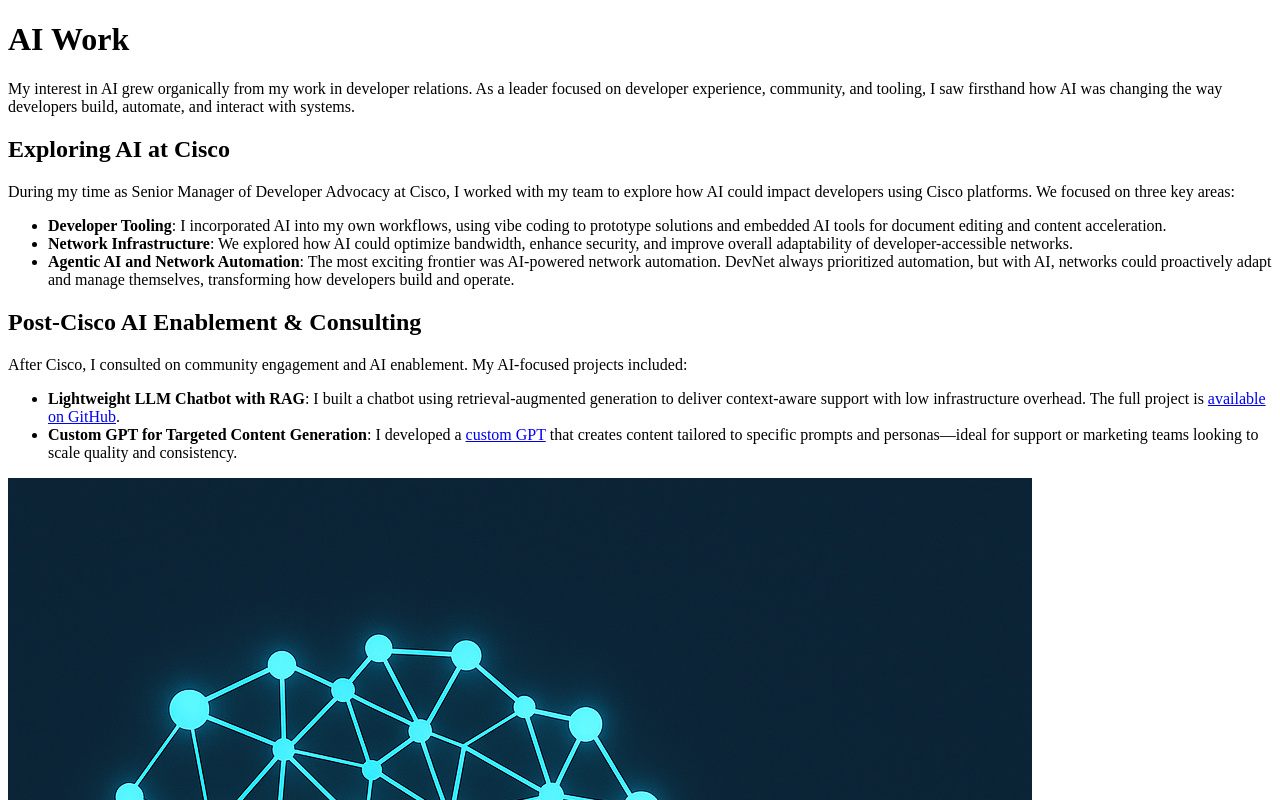
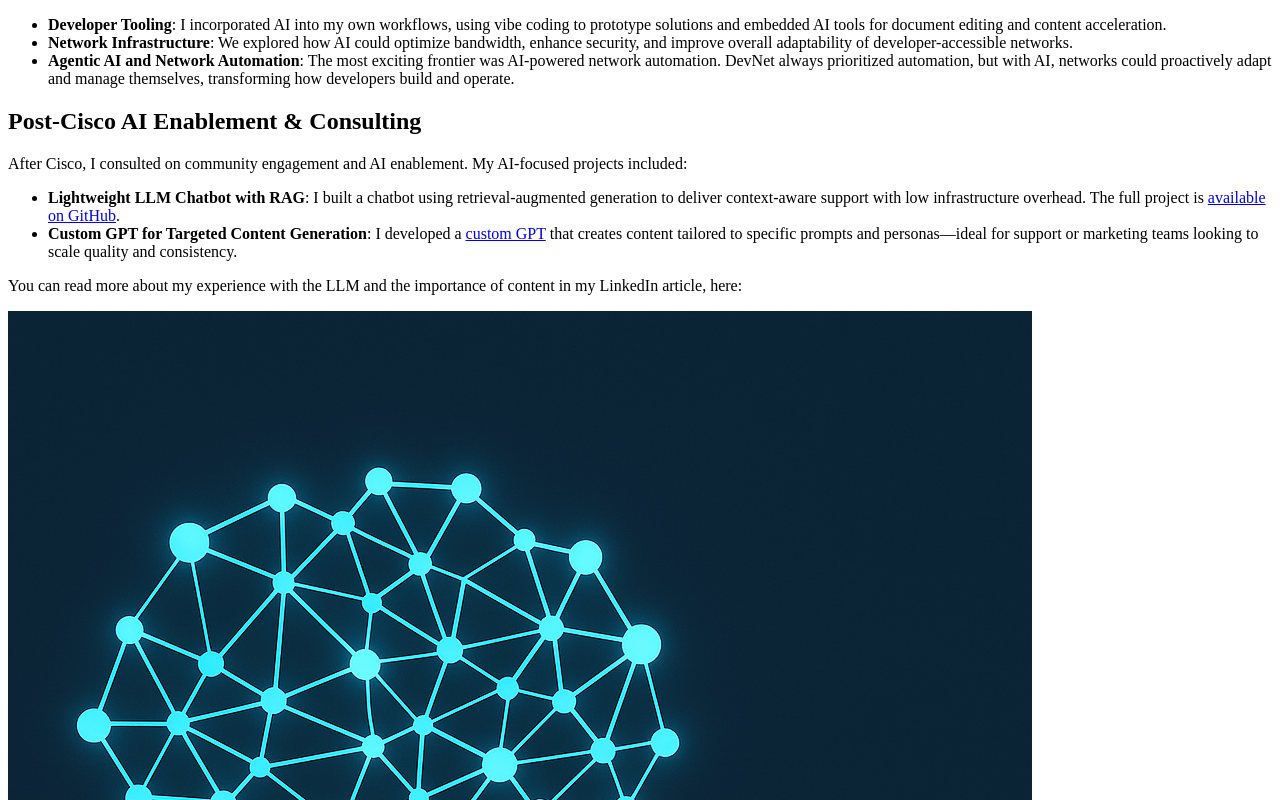
Before and after one commit to paulzim/paulzim.github.io, a plain HTML site: page ai.html in a window 1280 px wide. Shown: the top 800 px of the page. Drawn offline with Linux system fonts and the light colour scheme.

Commit message:
fixing vibe problems

```diff
--- a/ai.html
+++ b/ai.html
@@ -1,16 +1,4 @@
 <!DOCTYPE html>
-<div class="container section">
-<h1>AI Work</h1>
-
-
-<p>
-My interest in AI grew organically from my work in developer relations. As a leader focused on developer experience, community, and tooling, I saw firsthand how AI was changing the way developers build, automate, and interact with systems.
-</p>
-
-
-<h2>Exploring AI at Cisco</h2>
-<p>
-During my time as Senior Manager of Developer Advocacy at Cisco, I worked with my team to explore how AI could impact developers using Cisco platforms. We focused on three key areas:
 </p>
 <ul>
 <li><strong>Developer Tooling</strong>: I incorporated AI into my own workflows, using vibe coding to prototype solutions and embedded AI tools for document editing and content acceleration.</li>
@@ -31,11 +19,11 @@ After Cisco, I consulted on community engagement and AI enablement. My AI-focuse
 <strong>Custom GPT for Targeted Content Generation</strong>: I developed a <a href="https://chatgpt.com/g/g-67f1b3ef03c48191a7e1eac2587e79f6-ninja-training-gpt" target="_blank">custom GPT</a> that creates content tailored to specific prompts and personas—ideal for support or marketing teams looking to scale quality and consistency.
 </li>
 </ul>
-
+<p>You can read more about my experience with the LLM and the importance of content in my LinkedIn article, here:</p>
 
 <div class="blog-container" onclick="window.open('https://www.linkedin.com/feed/update/urn:li:activity:7388670721285263360/', '_blank')">
 <img src="files/ChatGPT Image Oct 27, 2025, 01_18_15 PM.png" alt="LinkedIn AI enablement post" class="blog-image-small">
-<div class="blog-overlay" style="color: white; text-align: center; font-size: 1.1em; margin-top: 10px;">Click to view full post on LinkedIn</div>
+<div class="blog-overlay">Click to view full post on LinkedIn</div>
 </div>
 
 
```
